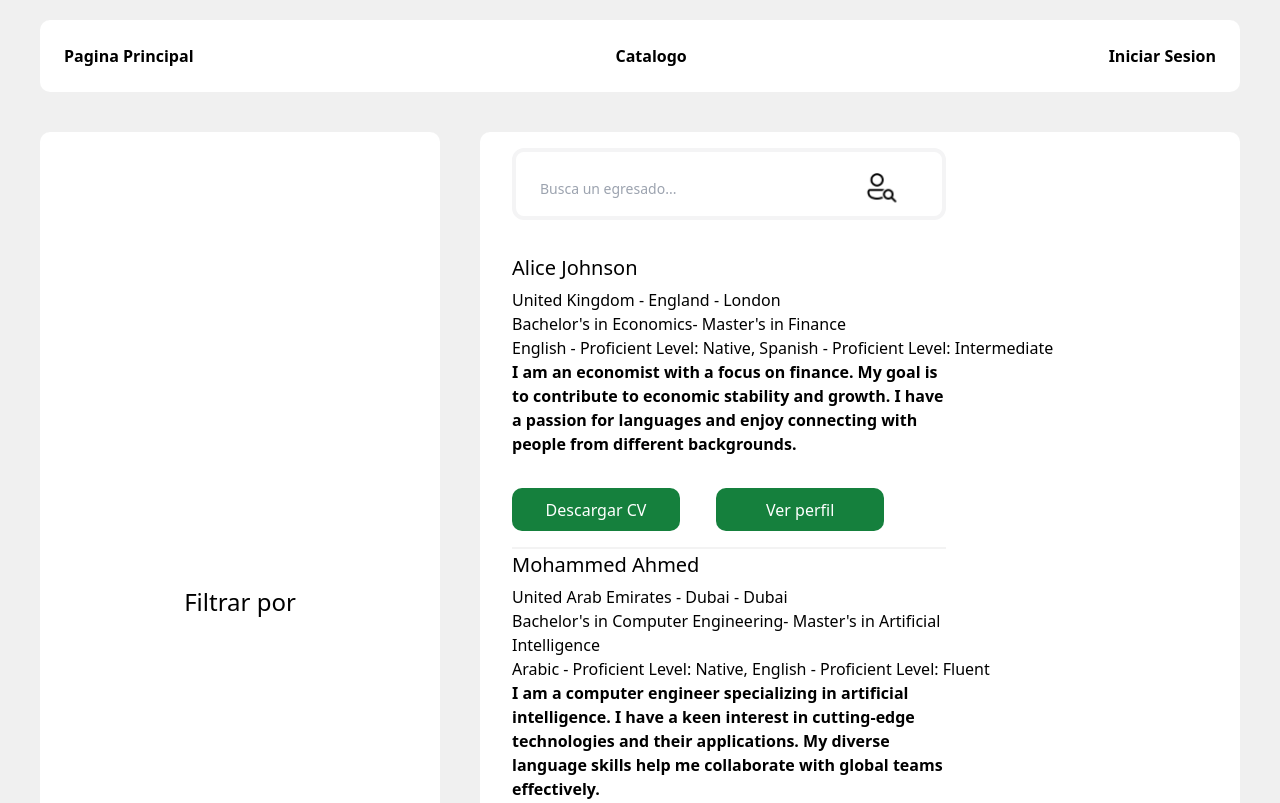
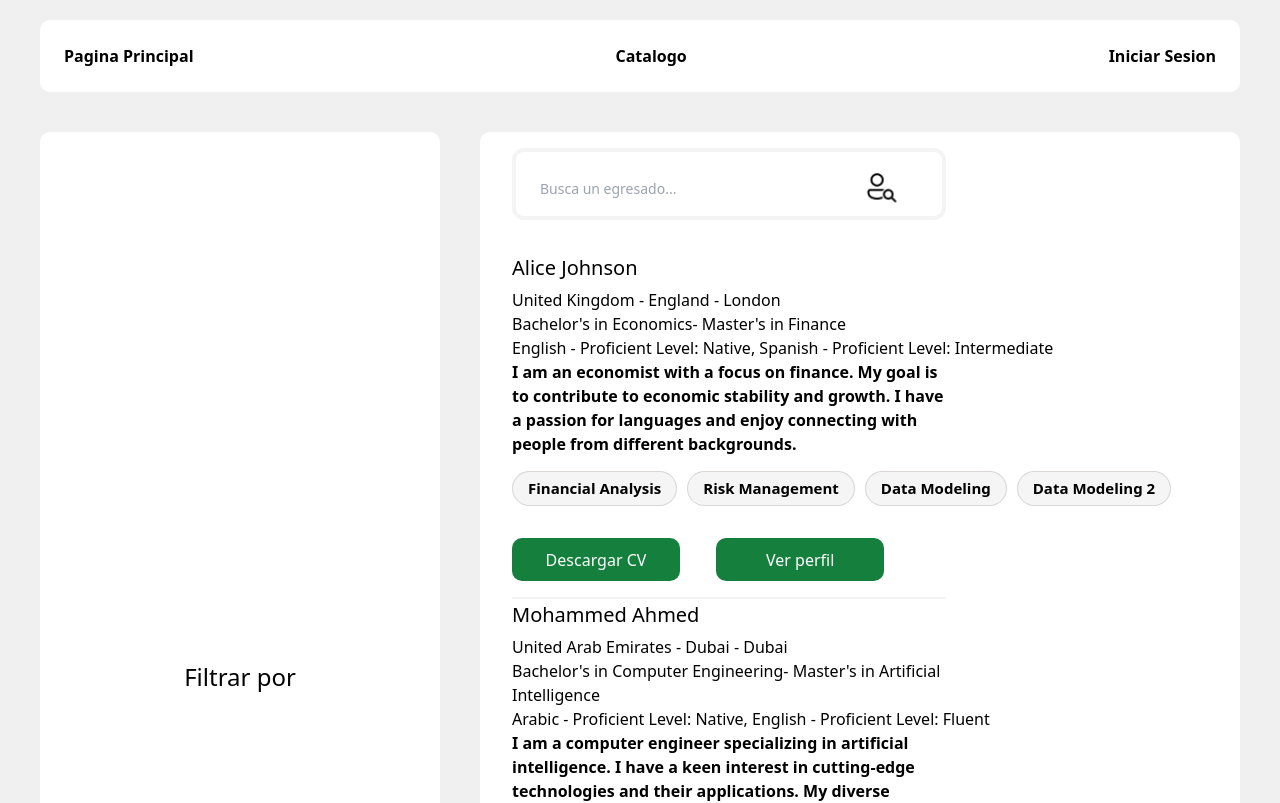
Before and after one commit to DaikoneKisu/uchamba-frontend, a SvelteKit app: page /catalogue in a window 1280 px wide. Shown: the top 803 px of the page. Built offline with nearby package versions, Linux system fonts and the light colour scheme.

Commit message:
fix: tags for hard skills

```diff
--- a/src/routes/catalogue/+page.server.ts
+++ b/src/routes/catalogue/+page.server.ts
@@ -49,6 +49,9 @@ export function load() {
           },
           {
             "name": "Data Modeling"
+          },
+          {
+            "name": "Data Modeling 2"
           }
         ]
       }
--- a/src/routes/catalogue/estructura.svelte
+++ b/src/routes/catalogue/estructura.svelte
@@ -5,7 +5,6 @@
 	import DownloadCv from '$lib/components/buttons/DownloadCV.svelte'
 	import ViewProfile from '$lib/components/buttons/ViewProfile.svelte'
 	import type { graduatedInfo } from '$lib/types/graduated-info.type'
-
 	export let business: graduatedInfo[]
 </script>
 
@@ -83,6 +82,16 @@
 									{busines.aboutMe}
 								</h3>
 
+								<ul style="display: flex; list-style: none; padding: 0; margin: 0; ">
+									{#each busines.skills.hardSkills as hardskills, index}
+									  <li style="white-space: nowrap; margin-right: 10px; ">
+										<div class="min-w-[fit-content] h-[35px] px-[15px] py-1.5 bg-neutral-100 rounded-[50px] border border-stone-300 border-opacity-90 justify-center items-center gap-2.5 inline-flex" style="margin-top: 15px;">
+										  <div class="text-black text-[15px] font-bold font-['Open Sans'] leading-snug">{hardskills.name}</div>
+										</div>
+									  </li>
+									{/each}
+								  </ul>
+
 								<div class="mt-8 ml-0" />
 								<DownloadCv />
 								<ViewProfile />
```
